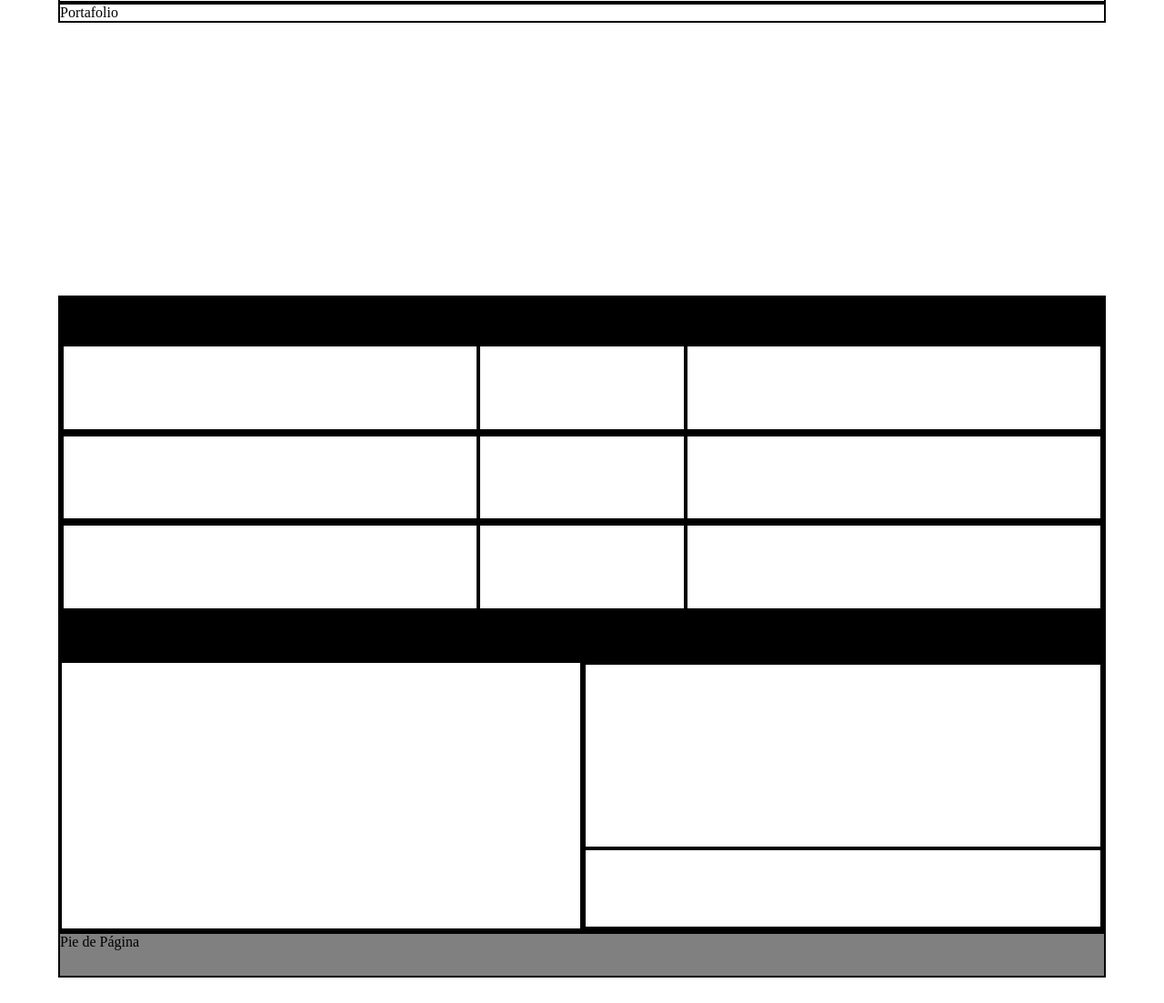
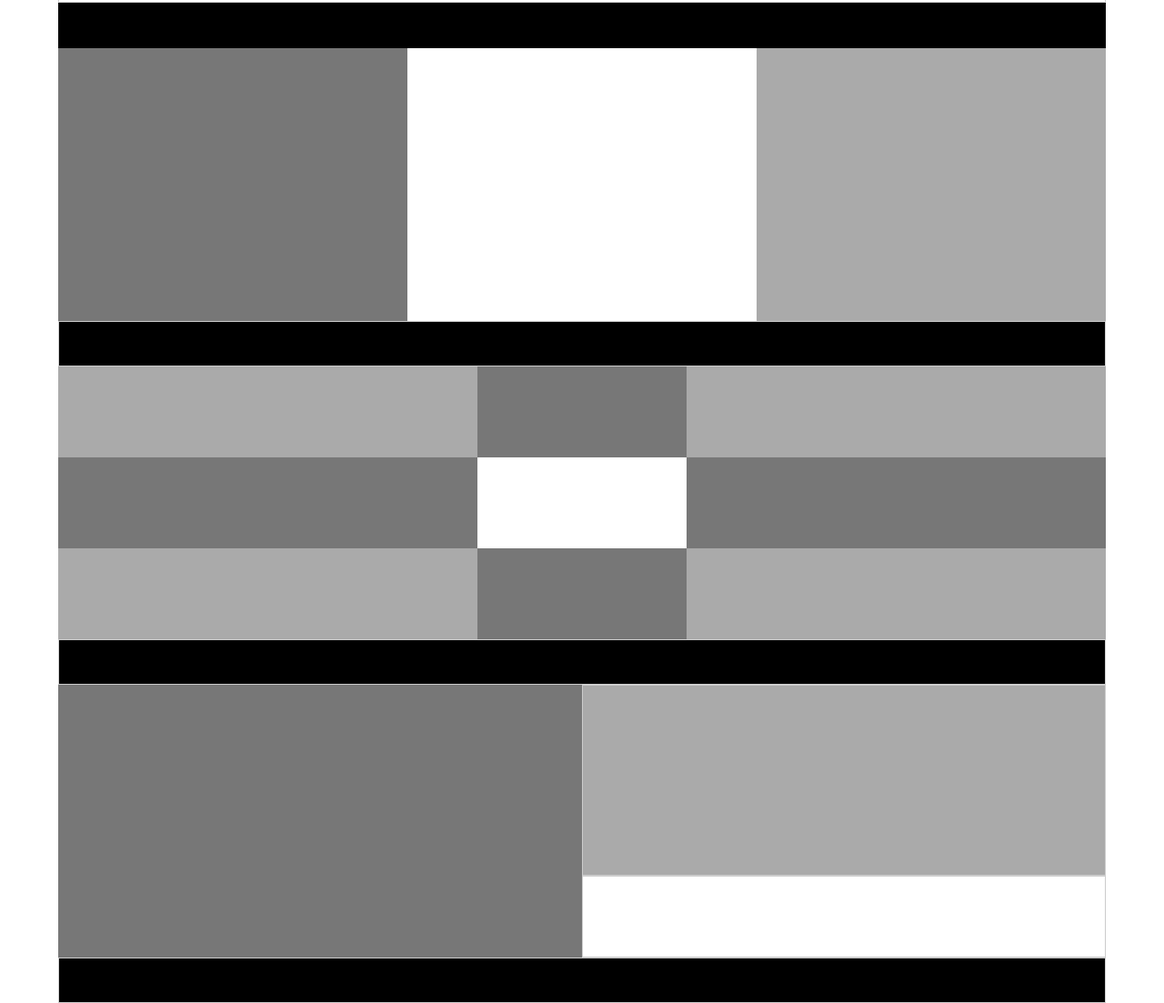
Before and after one commit to EstJuanRojas/Eleccion_personero, a plain HTML site: page index.html in a window 1280 px wide. Shown: the part 447-1550 px from the top of the page at 91% size. Before the commit the page ends 1522 px from the top, so only its background shows below. Drawn offline with Linux system fonts and the light colour scheme.

Commit message:
Colores actualizados

```diff
--- a/css/styles.css
+++ b/css/styles.css
@@ -6,7 +6,7 @@
 }
 /* Borde */
 .borde {
-    border: 2px solid black
+    border: 1px solid #ccc;
 }
 /*Texto*/
 .titulo{
@@ -14,7 +14,30 @@
     height: 50px;
     background: black
 }
-/* Color Gris */
+/* Color Gris*/
+.color-gris{
+    background: #aaa;
+}
+/* Color Rojo */
+.color-rojo{
+    background: red;
+}
+/* Color Verde */
+.color-verde{
+    background: green;
+}
+/* Color Azul */
+.color-azul{
+    background: blue;
+}
+/* Color Gris Oscuro */
+.color-gris-oscuro{
+    background-color: #777;
+}
+/* Color gris Claro */
+.color-gris-claro{
+    background: #aaa;
+}
 /* Contenedor */
 
 .contenedor{
@@ -38,13 +61,13 @@
     width: 65%;
     height: 100%;
     float: left;
-    background: orange
+    background: #ef8814;
 }
 .ingreso{
     width: 15%;
     height: 100%;
     float: left;
-    background: gray;
+    background-color: black;
 
 }
 /* Encabezado */
@@ -62,6 +85,7 @@
     width: 33.33%;
     height: 100%;
     float: left;
+
 }
 /* Nosotros */
 .nos-fila{
@@ -96,5 +120,5 @@
 footer{
     width: 100%;
     height: 50px;
-    background: gray;
+    background: black;
 }
--- a/index.html
+++ b/index.html
@@ -19,36 +19,37 @@
         <!-- Encabezado -->
         <header class="borde"></header>
         <!-- Portafolio -->
-        <div class="borde Portafolio">Portafolio</div>
+        <div class="titulo">Portafolio</div>
         <section>
-            <div class="port-col-color gris"></div>
+            <div class="port-col color-gris-oscuro"></div>
             <div class="port-col"></div>
-            <div class="port-col-color gris"></div>
+            <div class="port-col color-gris"></div>
         </section>
         <!-- Nosotros -->
         <div class="borde titulo">Nosotros</div>
-        <section class="borde">
-        <div class="borde nos-fila">
-            <div class="borde nos-col-ext"></div>
-            <div class="borde nos-col-cnt"></div>
-            <div class="borde nos-col-ext"></div>
+        <section>
+        <div class="nos-fila">
+            <div class="nos-col-ext color-gris-claro"></div>
+            <div class="nos-col-cnt color-gris-oscuro"></div>
+            <div class="nos-col-ext color-gris-claro"></div>
         </div>
-        <div class="borde nos-fila">
-            <div class="borde nos-col-ext"></div>
-            <div class="borde nos-col-cnt"></div>
-            <div class="borde nos-col-ext"></div>
+        <div class="nos-fila">
+            <div class="nos-col-ext color-gris-oscuro"></div>
+            <div class="nos-col-cnt"></div>
+            <div class="nos-col-ext color-gris-oscuro"></div>
         </div>
-        <div class="borde nos-fila">
-            <div class="borde nos-col-ext"></div>
-            <div class="borde nos-col-cnt"></div>
-            <div class="borde nos-col-ext"></div>
+        <div class="nos-fila">
+            <div class="nos-col-ext color-gris-claro"></div>
+            <div class="nos-col-cnt color-gris-oscuro"></div>
+            <div class="nos-col-ext color-gris-claro"></div>
         </div>
         </section>
+        <!-- Contactenos -->
         <div class="borde titulo"></div>
-        <section class="borde contacto">
-            <div class="borde cont-col"></div>
-            <div class="borde cont-col">
-                <div class="borde cont-fila-arr"></div>
+        <section class="contacto">
+            <div class="cont-col color-gris-oscuro"></div>
+            <div class="cont-col">
+                <div class="borde cont-fila-arr color-gris-claro"></div>
                 <div class="borde cont-fila-abj"></div>
         </div>
 
```
